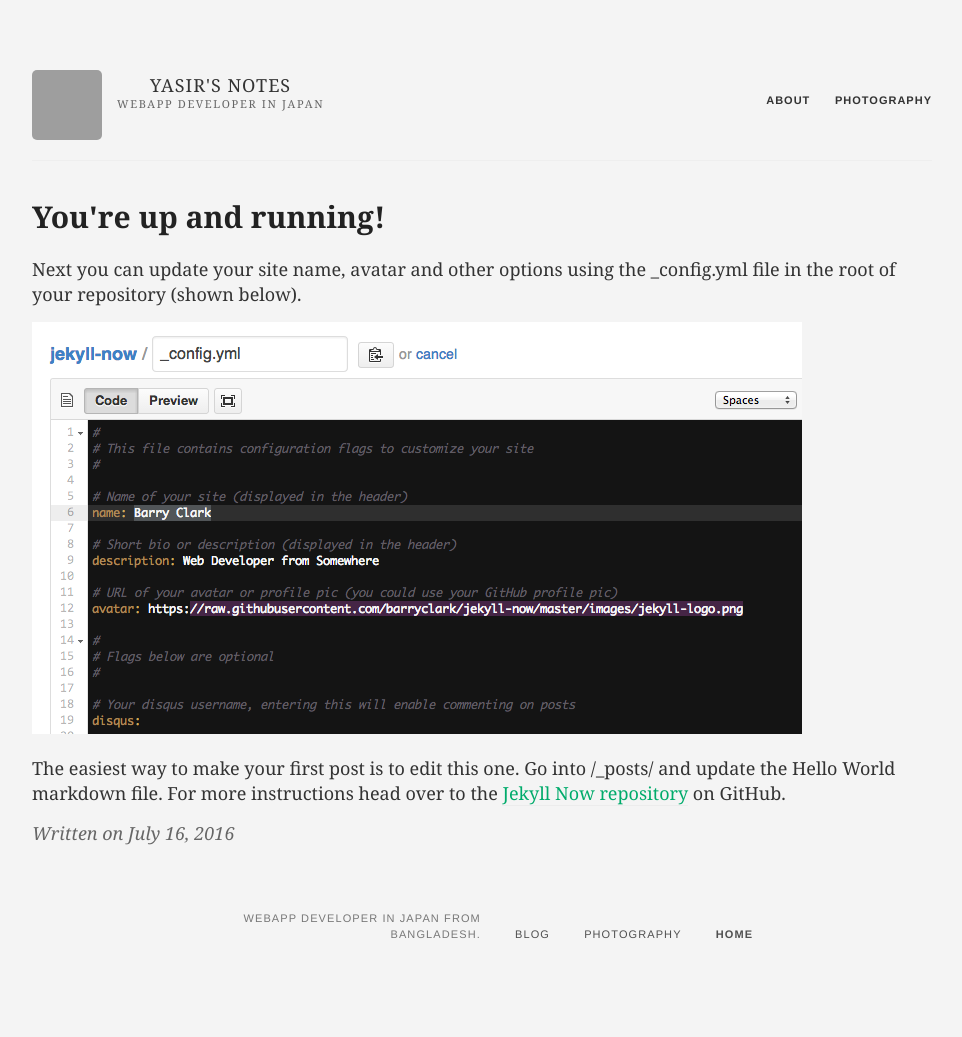
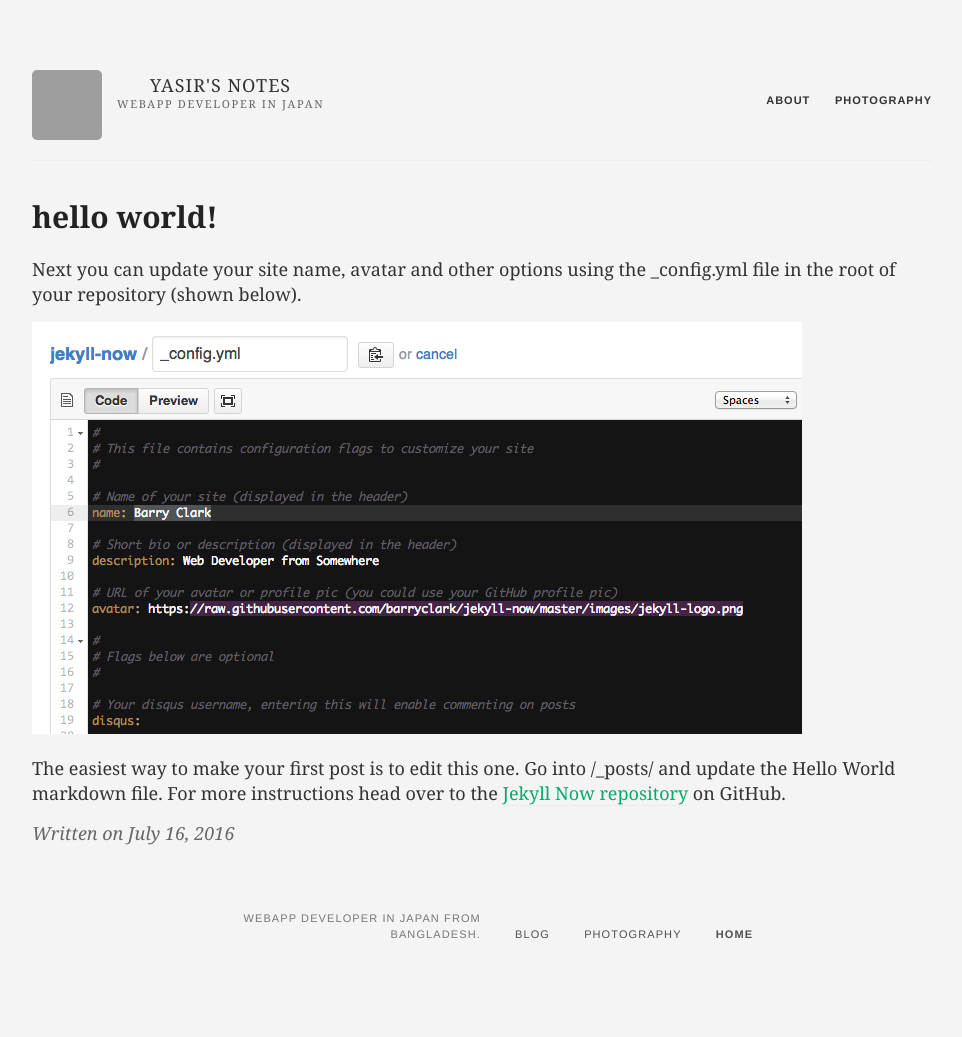
Before and after one commit to yasirtaher/blog, a Jekyll site: the page built from _posts/2016-7-16-Hello-World.md, in a window 1280 px wide. Shown: the whole page, without its empty margins (158-1120 px from the left). Built offline with Jekyll 4.4.1, drawn with Linux system fonts in a browser that asks for light colours; comment, search, counter and statistics services are not loaded; grey boxes are pictures that could not be loaded.

Commit message:
Update 2016-7-16-Hello-World.md

```diff
--- a/_posts/2016-7-16-Hello-World.md
+++ b/_posts/2016-7-16-Hello-World.md
@@ -1,6 +1,6 @@
 ---
 layout: post
-title: You're up and running!
+title: hello world!
 ---
 
 Next you can update your site name, avatar and other options using the _config.yml file in the root of your repository (shown below).
```
